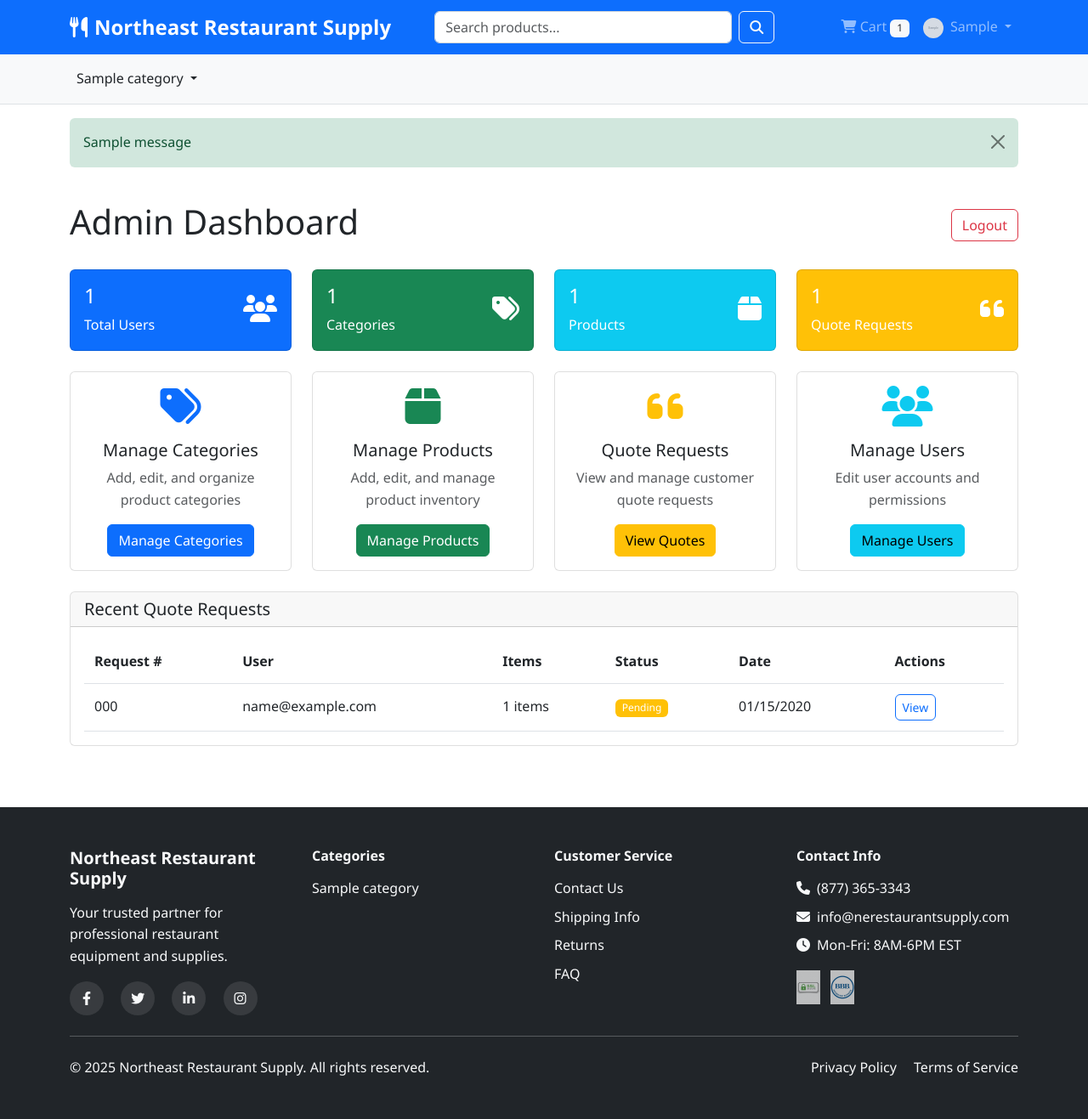
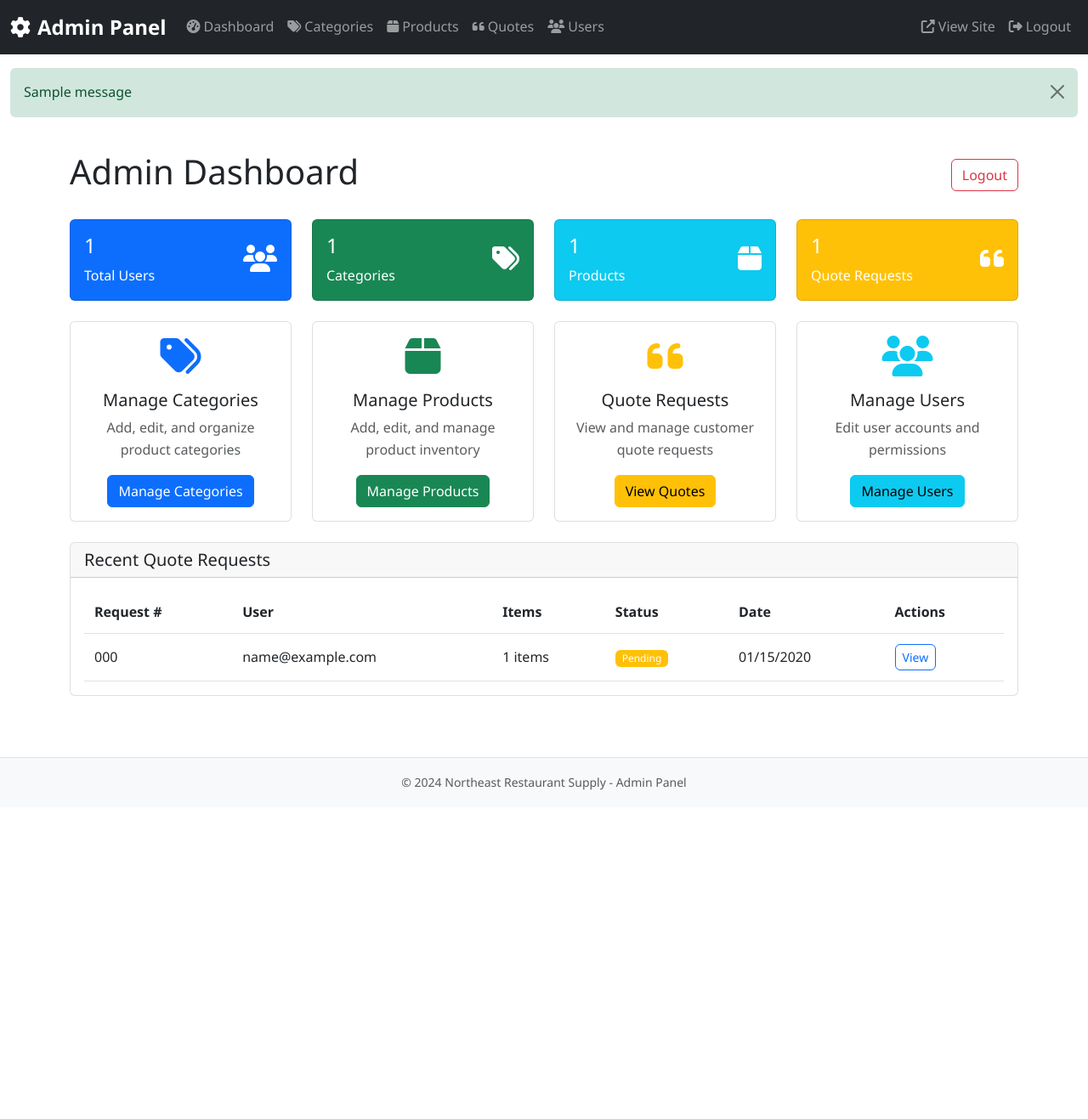
Before and after one commit to rpittman3/NortheastSupply, a Flask app: page /admin in a window 1280 px wide. Shown: the whole page at 85% size. After the commit the page ends 930 px from the top, so only its background shows below. Run offline with Flask 3, Linux system fonts and the light colour scheme; a user stored in the database is signed in; tables that the repository leaves empty hold one stand-in row (values such as "Sample post"); grey boxes marked "Sample" are stand-in pictures; one stand-in notice (Sample message) is shown; parts of the project's set-up code (start-up, migrations or seed data) failed here and were passed over.

Commit message:
Create a dedicated header for the admin area with site navigation
Introduces a new `admin/base.html` template with a distinct navigation bar for administrative tasks, replacing the inherited base navigation. Updates all existing admin templates to extend this new base template. Modifies the admin login page to also utilize the new admin base structure and includes Bootstrap and Font Awesome CDN links in the admin base.

Replit-Commit-Author: Agent
Replit-Commit-Session-Id: 361375d4-6ad6-4c72-b198-3a845793abc7
Replit-Commit-Checkpoint-Type: full_checkpoint
Replit-Commit-Screenshot-Url: https://storage.googleapis.com/screenshot-production-us-central1/37cc6dd8-6be7-4254-83a4-fad0e684ed1b/361375d4-6ad6-4c72-b198-3a845793abc7/T5R2tNF

```diff
--- /dev/null
+++ b/templates/admin/base.html
@@ -0,0 +1,106 @@
+<!DOCTYPE html>
+<html lang="en">
+<head>
+    <meta charset="UTF-8">
+    <meta name="viewport" content="width=device-width, initial-scale=1.0">
+    <title>{% block title %}Admin - Northeast Restaurant Supply{% endblock %}</title>
+
+    <!-- Bootstrap 5 CSS -->
+    <link href="https://cdn.jsdelivr.net/npm/bootstrap@5.3.0/dist/css/bootstrap.min.css" rel="stylesheet">
+    <!-- Font Awesome -->
+    <link rel="stylesheet" href="https://cdnjs.cloudflare.com/ajax/libs/font-awesome/6.4.0/css/all.min.css">
+    <!-- Custom CSS -->
+    <link rel="stylesheet" href="{{ url_for('static', filename='css/style.css') }}">
+
+    {% block extra_head %}{% endblock %}
+</head>
+<body>
+    <!-- Admin Navigation -->
+    <nav class="navbar navbar-expand-lg navbar-dark bg-dark">
+        <div class="container-fluid">
+            <a class="navbar-brand fw-bold" href="{{ url_for('admin_dashboard') }}">
+                <i class="fas fa-cog me-2"></i>Admin Panel
+            </a>
+
+            <button class="navbar-toggler" type="button" data-bs-toggle="collapse" data-bs-target="#adminNav">
+                <span class="navbar-toggler-icon"></span>
+            </button>
+
+            <div class="collapse navbar-collapse" id="adminNav">
+                <ul class="navbar-nav me-auto">
+                    <li class="nav-item">
+                        <a class="nav-link" href="{{ url_for('admin_dashboard') }}">
+                            <i class="fas fa-tachometer-alt me-1"></i>Dashboard
+                        </a>
+                    </li>
+                    <li class="nav-item">
+                        <a class="nav-link" href="{{ url_for('admin_categories') }}">
+                            <i class="fas fa-tags me-1"></i>Categories
+                        </a>
+                    </li>
+                    <li class="nav-item">
+                        <a class="nav-link" href="{{ url_for('admin_products') }}">
+                            <i class="fas fa-box me-1"></i>Products
+                        </a>
+                    </li>
+                    <li class="nav-item">
+                        <a class="nav-link" href="{{ url_for('admin_quotes') }}">
+                            <i class="fas fa-quote-left me-1"></i>Quotes
+                        </a>
+                    </li>
+                    <li class="nav-item">
+                        <a class="nav-link" href="{{ url_for('admin_users') }}">
+                            <i class="fas fa-users me-1"></i>Users
+                        </a>
+                    </li>
+                </ul>
+
+                <ul class="navbar-nav">
+                    <li class="nav-item">
+                        <a class="nav-link" href="{{ url_for('index') }}" target="_blank">
+                            <i class="fas fa-external-link-alt me-1"></i>View Site
+                        </a>
+                    </li>
+                    <li class="nav-item">
+                        <a class="nav-link" href="{{ url_for('admin_logout') }}">
+                            <i class="fas fa-sign-out-alt me-1"></i>Logout
+                        </a>
+                    </li>
+                </ul>
+            </div>
+        </div>
+    </nav>
+
+    <!-- Flash Messages -->
+    {% with messages = get_flashed_messages(with_categories=true) %}
+        {% if messages %}
+            <div class="container-fluid mt-3">
+                {% for category, message in messages %}
+                    <div class="alert alert-{{ 'danger' if category == 'error' else 'success' }} alert-dismissible fade show">
+                        {{ message }}
+                        <button type="button" class="btn-close" data-bs-dismiss="alert"></button>
+                    </div>
+                {% endfor %}
+            </div>
+        {% endif %}
+    {% endwith %}
+
+    <!-- Main Content -->
+    <main>
+        {% block content %}{% endblock %}
+    </main>
+
+    <!-- Footer -->
+    <footer class="bg-light text-center py-3 mt-5 border-top">
+        <div class="container-fluid">
+            <small class="text-muted">
+                &copy; 2024 Northeast Restaurant Supply - Admin Panel
+            </small>
+        </div>
+    </footer>
+
+    <!-- Bootstrap 5 JS -->
+    <script src="https://cdn.jsdelivr.net/npm/bootstrap@5.3.0/dist/js/bootstrap.bundle.min.js"></script>
+    {% block extra_js %}{% endblock %}
+</body>
+</html>
--- a/templates/admin/categories.html
+++ b/templates/admin/categories.html
@@ -1,4 +1,4 @@
-{% extends "base.html" %}
+{% extends "admin/base.html" %}
 
 {% block title %}Manage Categories - Admin{% endblock %}
 
--- a/templates/admin/category_form.html
+++ b/templates/admin/category_form.html
@@ -1,4 +1,4 @@
-{% extends "base.html" %}
+{% extends "admin/base.html" %}
 
 {% block title %}{{ title }} - Admin{% endblock %}
 
--- a/templates/admin/dashboard.html
+++ b/templates/admin/dashboard.html
@@ -1,6 +1,6 @@
-{% extends "base.html" %}
+{% extends "admin/base.html" %}
 
-{% block title %}Admin Dashboard - Northeast Restaurant Supply{% endblock %}
+{% block title %}Dashboard - Admin{% endblock %}
 
 {% block content %}
 <div class="container py-4">
--- a/templates/admin/product_form.html
+++ b/templates/admin/product_form.html
@@ -1,4 +1,4 @@
-{% extends "base.html" %}
+{% extends "admin/base.html" %}
 
 {% block title %}{{ title }} - Admin{% endblock %}
 
--- a/templates/admin/products.html
+++ b/templates/admin/products.html
@@ -1,4 +1,4 @@
-{% extends "base.html" %}
+{% extends "admin/base.html" %}
 
 {% block title %}Manage Products - Admin{% endblock %}
 
--- a/templates/admin/quote_detail.html
+++ b/templates/admin/quote_detail.html
@@ -1,4 +1,4 @@
-{% extends "base.html" %}
+{% extends "admin/base.html" %}
 
 {% block title %}Quote Request {{ quote.request_number }} - Admin{% endblock %}
 
--- a/templates/admin/quotes.html
+++ b/templates/admin/quotes.html
@@ -1,4 +1,4 @@
-{% extends "base.html" %}
+{% extends "admin/base.html" %}
 
 {% block title %}Quote Requests - Admin{% endblock %}
 
--- a/templates/admin/user_form.html
+++ b/templates/admin/user_form.html
@@ -1,4 +1,4 @@
-{% extends "base.html" %}
+{% extends "admin/base.html" %}
 
 {% block title %}{{ title }} - Admin{% endblock %}
 
--- a/templates/admin/users.html
+++ b/templates/admin/users.html
@@ -1,4 +1,4 @@
-{% extends "base.html" %}
+{% extends "admin/base.html" %}
 
 {% block title %}Manage Users - Admin{% endblock %}
 
```
Also changed, not shown: templates/admin/login.html (+40 -5 lines).
